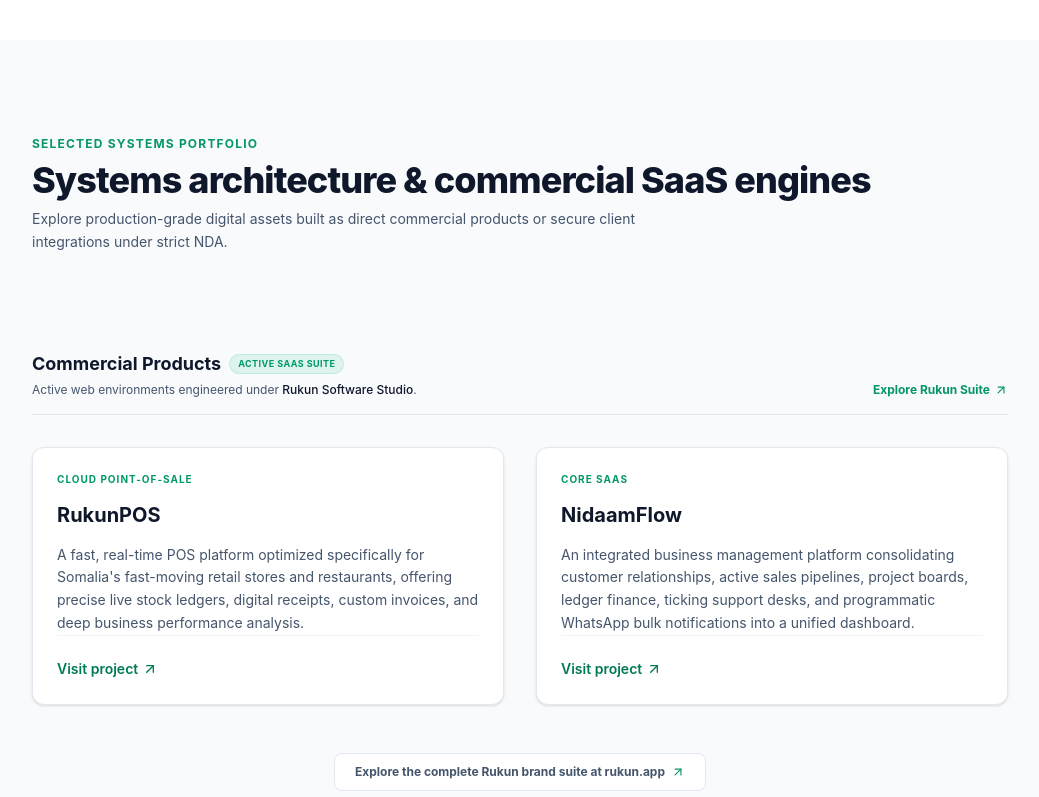
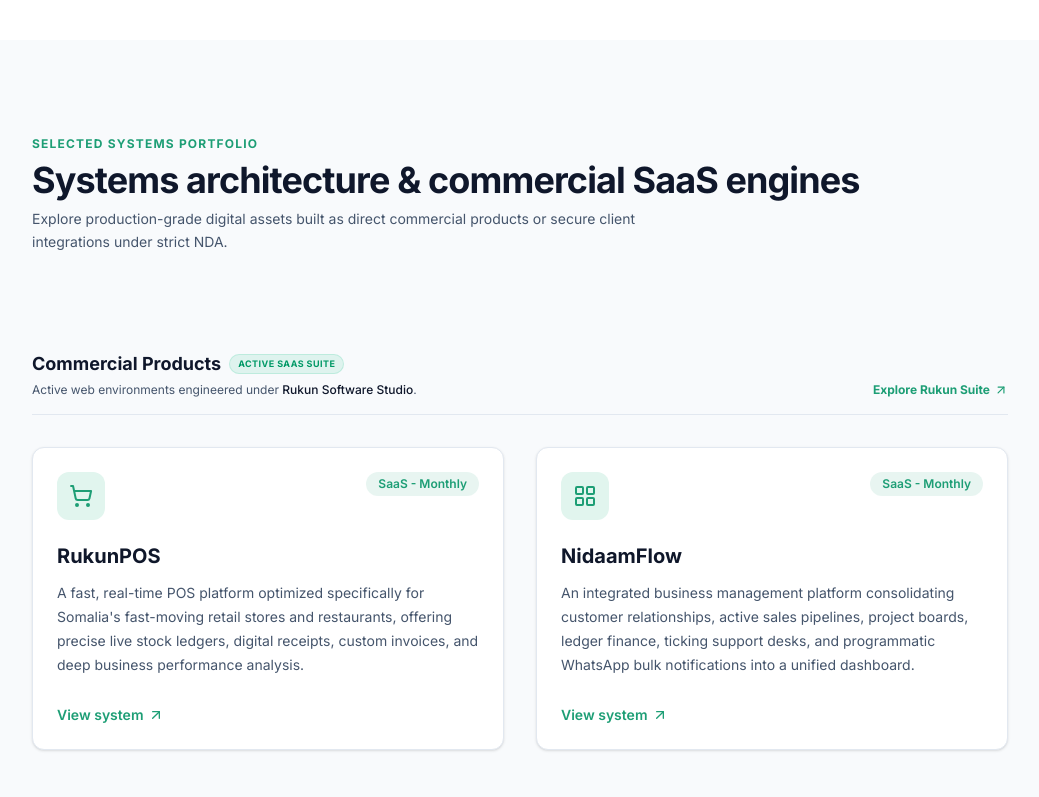
Before and after one commit to Muniir-abdullahi/diinbadane-portfolio, a React (Vite) app: page / in a window 1280 px wide. Shown: the part 1660-2457 px from the top of the page, without its empty margins (120-1159 px from the left). Built offline with nearby package versions, Linux system fonts and the light colour scheme.

Commit message:
feat: add ProjectCard component, define custom Tailwind theme, and integrate Inter font

```diff
--- a/index.html
+++ b/index.html
@@ -3,6 +3,9 @@
   <head>
     <meta charset="UTF-8" />
     <meta name="viewport" content="width=device-width, initial-scale=1.0" />
+    <link rel="preconnect" href="https://fonts.googleapis.com" />
+    <link rel="preconnect" href="https://fonts.gstatic.com" crossorigin />
+    <link href="https://fonts.googleapis.com/css2?family=Inter:wght@300;400;500;600;700&display=swap" rel="stylesheet" />
     <title>Diinbadane — Full-Stack Developer</title>
   </head>
   <body>
--- a/src/components/ProjectCard.tsx
+++ b/src/components/ProjectCard.tsx
@@ -1,5 +1,5 @@
 import React from "react";
-import { ArrowUpRight } from "lucide-react";
+import { ArrowUpRight, ShoppingCart, LayoutGrid } from "lucide-react";
 import { OwnProject } from "../lib/data";
 
 interface ProjectCardProps {
@@ -10,49 +10,46 @@
 
 export default function ProjectCard({ project, index }: ProjectCardProps) {
   const isLive = project.link && project.link !== "#";
-  const category = project.id === "nidaamflow" ? "CORE SAAS" : "CLOUD POINT-OF-SALE";
+  const category = "SaaS - Monthly";
+  const Icon = project.id === "nidaamflow" ? LayoutGrid : ShoppingCart;
 
   return (
-    <div
+    <article
       id={`project-card-${index}`}
-      className="bg-white dark:bg-slate-800/40 border border-slate-200 dark:border-white/5 shadow-sm dark:shadow-none rounded-xl p-6 hover:border-slate-300 dark:hover:bg-slate-800/60 transition-colors flex flex-col h-full"
+      className="group flex h-full flex-col rounded-xl border border-slate-200 dark:border-white/5 bg-white dark:bg-slate-800/40 p-6 shadow-sm transition-all hover:-translate-y-1.5 hover:border-primary hover:shadow-soft dark:shadow-none dark:hover:bg-slate-800/60"
     >
-      <div className="space-y-4">
-        {/* Eyebrow Label */}
-        <span className="text-[10px] font-bold uppercase tracking-widest text-emerald-600 dark:text-emerald-500 block">
+      <div className="flex items-start justify-between gap-4">
+        <div className="flex h-12 w-12 items-center justify-center rounded-xl bg-primary-light text-primary dark:bg-primary/20">
+          <Icon className="h-6 w-6" aria-hidden="true" />
+        </div>
+        <span className="rounded-full bg-primary/10 px-3 py-1 text-xs font-semibold text-primary">
           {category}
         </span>
+      </div>
 
-        {/* Project Name */}
-        <h3 id={`project-title-${index}`} className="text-xl font-bold text-slate-900 dark:text-white leading-tight">
+      <h3 id={`project-title-${index}`} className="mt-6 font-sans text-xl font-bold text-brand-navy dark:text-white leading-tight">
         {project.name}
       </h3>
 
-        {/* Description */}
-        <p id={`project-desc-${index}`} className="text-sm text-slate-600 dark:text-slate-400 leading-relaxed">
+      <p id={`project-desc-${index}`} className="mt-3 text-sm leading-6 text-slate-600 dark:text-slate-400">
         {project.description}
       </p>
-      </div>
 
-      {/* Link Row */}
-      <div className="pt-5 border-t border-slate-100 dark:border-white/5 mt-auto">
       {isLive ? (
         <a
           id={`project-link-${index}`}
           href={project.link}
           target="_blank"
           rel="noopener noreferrer"
-            className="inline-flex items-center gap-1 text-sm font-semibold text-emerald-700 dark:text-white hover:text-emerald-500 dark:hover:text-emerald-400 transition-colors group"
+          className="mt-auto pt-7 inline-flex items-center gap-1 text-sm font-semibold text-primary hover:text-primary-dark transition-colors group"
         >
-            Visit project
-            <ArrowUpRight className="h-4 w-4 transform group-hover:translate-x-0.5 group-hover:-translate-y-0.5 transition-transform" />
+          View system <ArrowUpRight className="h-4 w-4 transform group-hover:translate-x-0.5 group-hover:-translate-y-0.5 transition-transform" />
         </a>
       ) : (
-          <span className="text-sm text-slate-500 font-medium">
+        <span className="mt-auto pt-7 text-sm text-slate-500 font-medium">
           Coming soon
         </span>
       )}
-      </div>
-    </div>
+    </article>
   );
 }
--- a/src/index.css
+++ b/src/index.css
@@ -1,13 +1,15 @@
 @import "tailwindcss";
 
 @theme {
-  --color-primary: #059669;
-  --color-primary-dark: #047857;
-  --color-primary-light: #064e3b;
-  --color-brand-navy: #0f172a;
+  --color-primary: #1D9E75;
+  --color-primary-dark: #178a63;
+  --color-primary-light: #E1F5EE;
+  --color-brand-navy: #0F172A;
 
   --font-sans: "Inter", -apple-system, BlinkMacSystemFont, "Segoe UI", Roboto, "Helvetica Neue", Arial, sans-serif;
   --font-mono: "Fira Code", "JetBrains Mono", monospace;
+
+  --shadow-soft: 0 18px 45px rgba(15, 23, 42, 0.08);
 }
 
 @custom-variant dark (&:is(.dark *));
```
Lines whose indentation alone changed are shown as unchanged.
